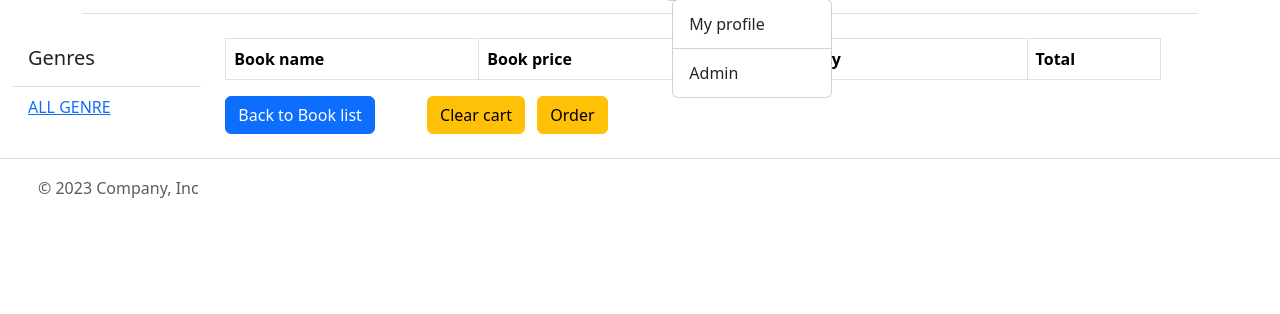
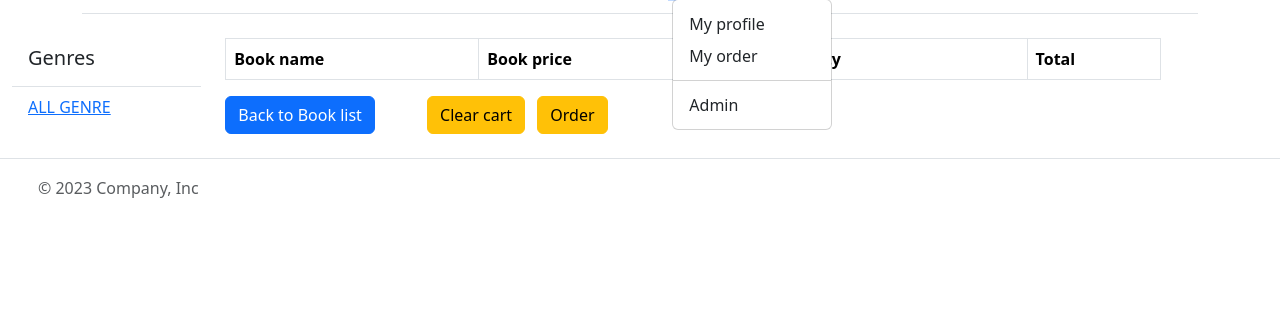
Before and after one commit to karabas94/advance_final, a Django app: page /order/cart/cart-detail/ in a window 1280 px wide, after a click on "Profile". Shown: the part 59-373 px from the top of the page. Run offline with Django 4.2, Linux system fonts and the light colour scheme; a user stored in the database is signed in; data that the repository does not hold is empty; parts of the project's set-up code (start-up, migrations or seed data) failed here and were passed over.

Commit message:
-added tracking order

```diff
--- a/shop/order/urls.py
+++ b/shop/order/urls.py
@@ -1,9 +1,11 @@
 from django.urls import path
-from order.views import cart_add, item_clear, item_decrement, item_increment, cart_clear, cart_detail, address_confirmation
+from order.views import cart_add, item_clear, item_decrement, item_increment, cart_clear, cart_detail, \
+    address_confirmation, my_order
 
 app_name = 'order'
 urlpatterns = [
     path('cart/address_confirmation/', address_confirmation, name='address_confirmation'),
+    path('my_order/', my_order, name='my_order'),
 
     path('cart/add/<int:id>/', cart_add, name='cart_add'),
     path('cart/item_clear/<int:id>/', item_clear, name='item_clear'),
--- a/shop/order/views.py
+++ b/shop/order/views.py
@@ -5,6 +5,7 @@ from order.models import Order, OrderItem
 from django.contrib.auth.decorators import login_required
 from cart.cart import Cart
 from order.tasks import send_order_confirmation_email
+from django.core.paginator import Paginator
 
 
 @login_required(login_url="/account/login")
@@ -69,3 +70,12 @@ def address_confirmation(request):
     else:
         form = OrderAddressForm()
     return render(request, 'order/order_address.html', {'form': form})
+
+
+@login_required
+def my_order(request):
+    orders = Order.objects.filter(user=request.user)
+    paginator = Paginator(orders, 9)
+    page_number = request.GET.get('page')
+    page_obj = paginator.get_page(page_number)
+    return render(request, 'order/my_order.html', {'page_obj': page_obj, 'is_paginated': page_obj.has_other_pages()})
--- a/shop/templates/base.html
+++ b/shop/templates/base.html
@@ -29,6 +29,7 @@
                        aria-expanded="false">Profile</a>
                     <ul class="dropdown-menu">
                         <li><a href="{% url 'account:profile' %}" class="dropdown-item">My profile</a></li>
+                        <li><a href="{% url 'order:my_order' %}" class="dropdown-item">My order</a></li>
                         {% if user.is_staff %}
                             <li>
                                 <hr class="dropdown-divider">
```
Also changed, not shown: shop/templates/order/my_order.html (added, +26 -0 lines), README.md.
